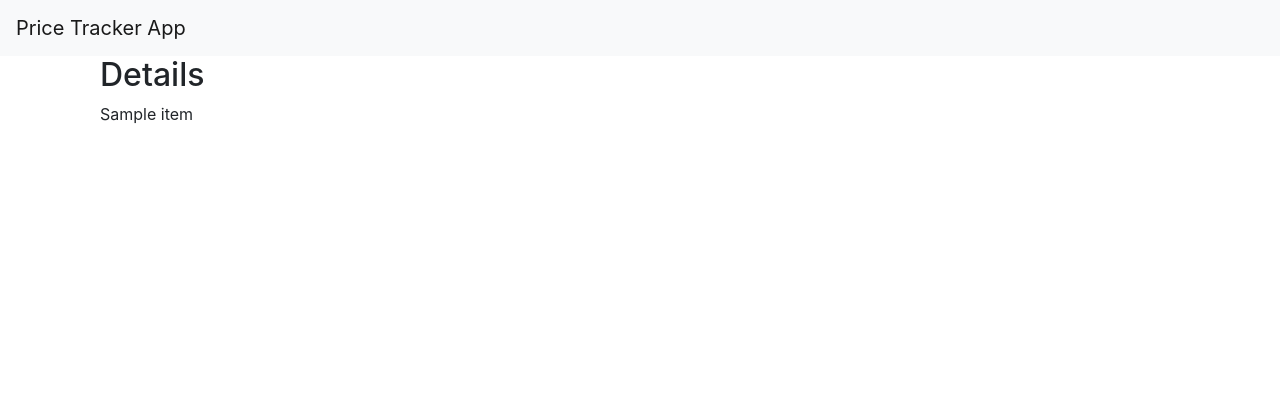
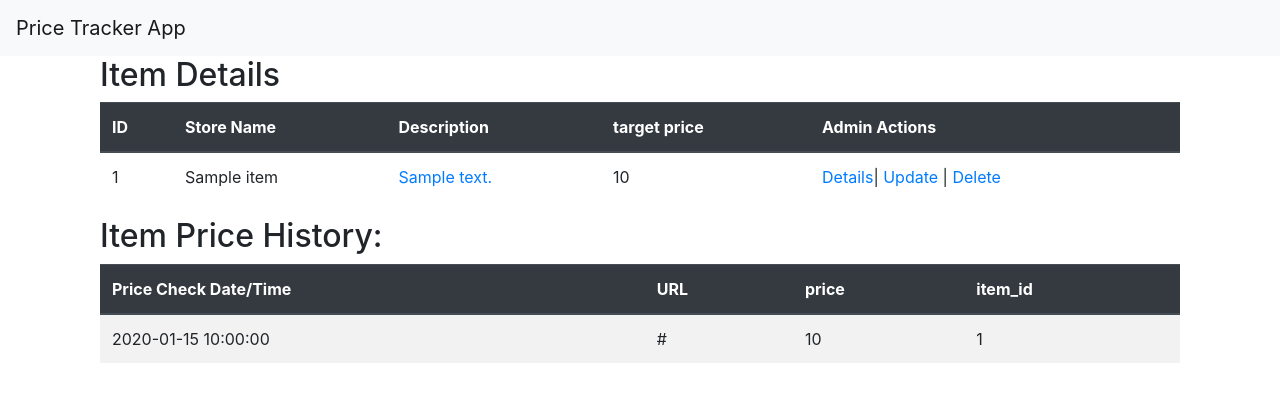
Before and after one commit to anishst/PriceTracker, a Flask app: page /details/1 in a window 1280 px wide. Shown: the top 402 px of the page. Run offline with Flask 2, Linux system fonts and the light colour scheme; a database or web service that is not in the repository returns one stand-in record (values such as "Sample title"); some libraries are stand-ins or nearby versions.

Commit message:
stable app

```diff
--- a/app.py
+++ b/app.py
@@ -3,7 +3,7 @@ import uuid
 
 from flask import Flask, redirect, url_for, request, render_template, flash
 from common.database import *
-from common.selenium_mod import get_latest_price
+from common.util import get_latest_price
 from models.item import Item
 from selenium import webdriver
 from selenium.webdriver.chrome.options import Options
@@ -37,8 +37,7 @@ def home():
         return redirect(url_for('home'))
 
     items  =Database.find('items', { })
-    prices = Database.find('price_history', { })
-    return render_template('home.html', items=items, prices=prices)
+    return render_template('home.html', items=items)
 
 @app.route("/details/<string:item_id>", methods=['GET','POST'])
 def details(item_id):
@@ -47,7 +46,8 @@ def details(item_id):
         pass
     print(item_id)
     items  =Database.find('items',{'_id': item_id})
-    return render_template('details.html', items=items)
+    prices = Database.find('price_history', { 'item_id': item_id})
+    return render_template('details.html', items=items, prices=prices)
 
 @app.route("/edit_item/<string:item_id>", methods=['GET','POST'])
 def edit_item(item_id):
@@ -83,7 +83,7 @@ def delete_item(item_id):
 def check_price_selenium():
     items = Database.find('items', {})
     for item in items:
-        latest_price = get_latest_price(item["item_url"])
+        latest_price = get_latest_price(item)
         price_item = {
             "_id": uuid.uuid4().hex,
             "script_time": time.strftime("%Y-%m-%d %H:%M:%S"),
--- a/templates/details.html
+++ b/templates/details.html
@@ -3,10 +3,57 @@
 
 <div class="container">
 
-  <h2>Details</h2>
-  {% for item in items %}
-  {{item}}
-  {% endfor %}
+  <h2>Item Details</h2>
+  <table class="table">
+    <thead class="thead-dark">
+      <tr>
+        <th>ID</th>
+        <th>Store Name</th>
+         <th>Description</th>
+<!--        <th>URL</th>-->
+        <TH>target price</TH>
+        <th>Admin Actions</th>
+      </tr>
+    </thead>
+
+    {% for item in items %}
+    <tr>
+      <td>{{item._id}}</td>
+      <td>{{ item.store_name }}</td>
+<!--      <td><a href="{{ item.item_url }}" target="_blank">{{ item.item_desc }}</a></td>-->
+      <td><a href="{{ item.item_url }}" target="_blank">{{ item.item_desc }}</a></td>
+      <td>{{ item.target_price }}</td>
+      <td><a href="{{ url_for('details', item_id=item._id) }}">Details</a>| <a href="{{ url_for('edit_item', item_id=item._id) }}">Update</a> | <a href="{{ url_for('delete_item', item_id=item._id) }}">Delete</a></td>
+    </tr>
+    {% endfor %}
+  </table>
+
+
+   <h2>Item Price History:</h2>
+
+
+  <table class="table table-striped">
+    <thead class="thead-dark">
+      <tr>
+<!--        <th>Unique ID</th>-->
+        <th>Price Check Date/Time</th>
+        <th>URL</th>
+        <TH>price</TH>
+        <TH>item_id</TH>
+      </tr>
+    </thead>
+    {% for item in prices %}
+    <tr>
+<!--      <td><a href="{{ url_for('details', item_id=item._id) }}">{{item._id}}</a></td>-->
+      <td>{{ item.script_time }}</td>
+      <td>{{ item.item_url }}</td>
+      <td>{{ item.price }}</td>
+      <td>{{ item.item_id }}</td>
+    </tr>
+    {% endfor %}
+  </table>
+
+
 
 </div>
 {% endblock %}
```
Also changed, not shown: common/selenium_mod.py (deleted, +0 -26 lines), common/util.py (added, +67 -0 lines), cron_job.py (+4 -3 lines), templates/home.html (+0 -21 lines), README.md.
